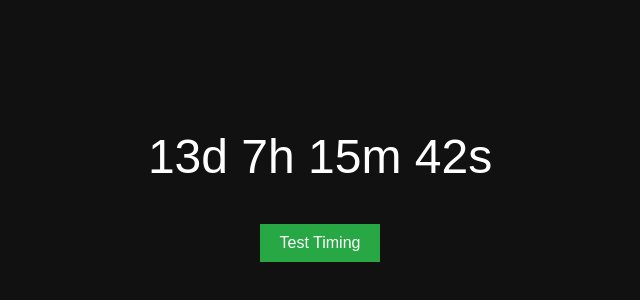
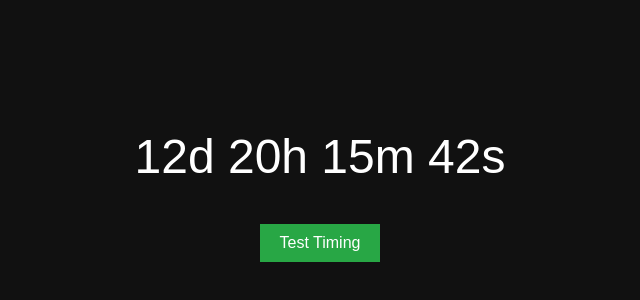
Before and after one commit to crixppp/myeyes2, a plain HTML site: page index.html in a window 1280 px wide. Shown: the part 200-500 px from the top of the page, without its empty margins (320-960 px from the left). Drawn offline with Linux system fonts and the light colour scheme.

Commit message:
Update index.html

```diff
--- a/index.html
+++ b/index.html
@@ -52,7 +52,7 @@
         const countdownElement = document.getElementById('countdown');
         const testTimeElement = document.getElementById('test-time');
         const audio = document.getElementById('audio');
-        const targetTime = new Date("2024-12-31T23:59:59Z").getTime(); // Midnight UTC on New Year's Eve
+        const targetTime = new Date("2024-12-31T23:59:59+11:00").getTime(); // Midnight Melbourne Time (AEDT)
         const beatDropTime = 172; // 2m 52s in seconds
 
         function updateCountdown() {
```
